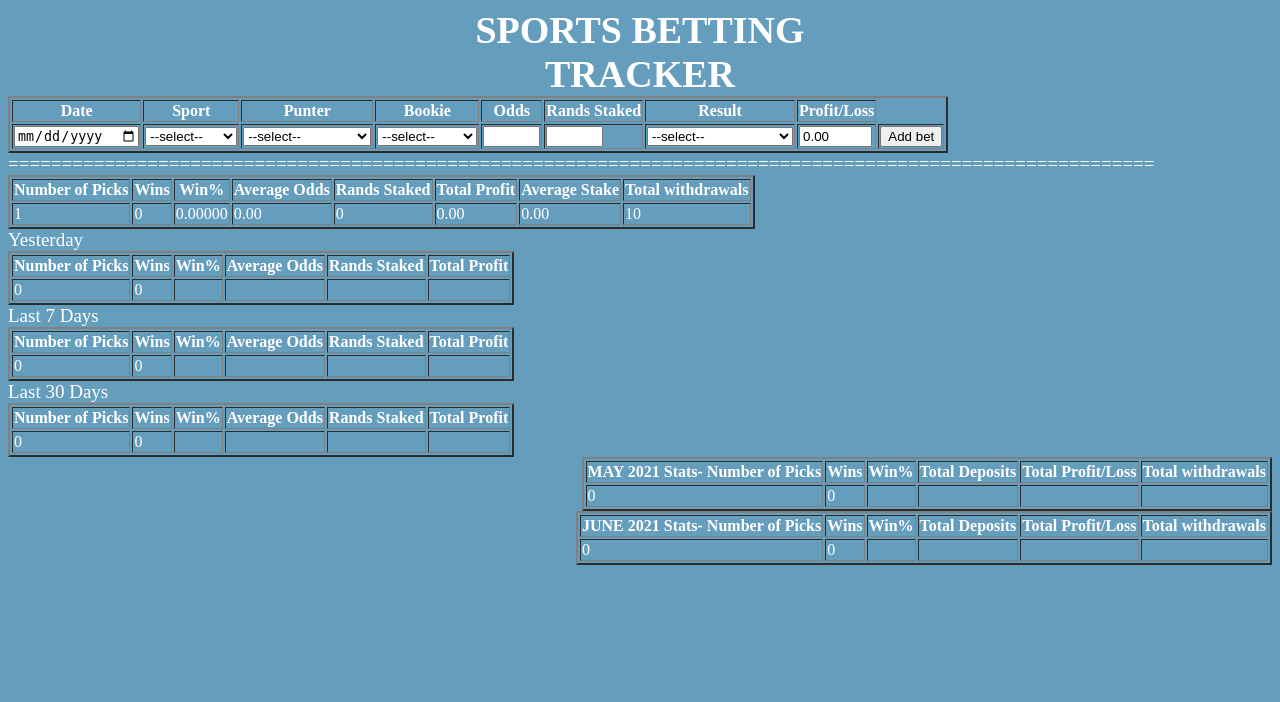
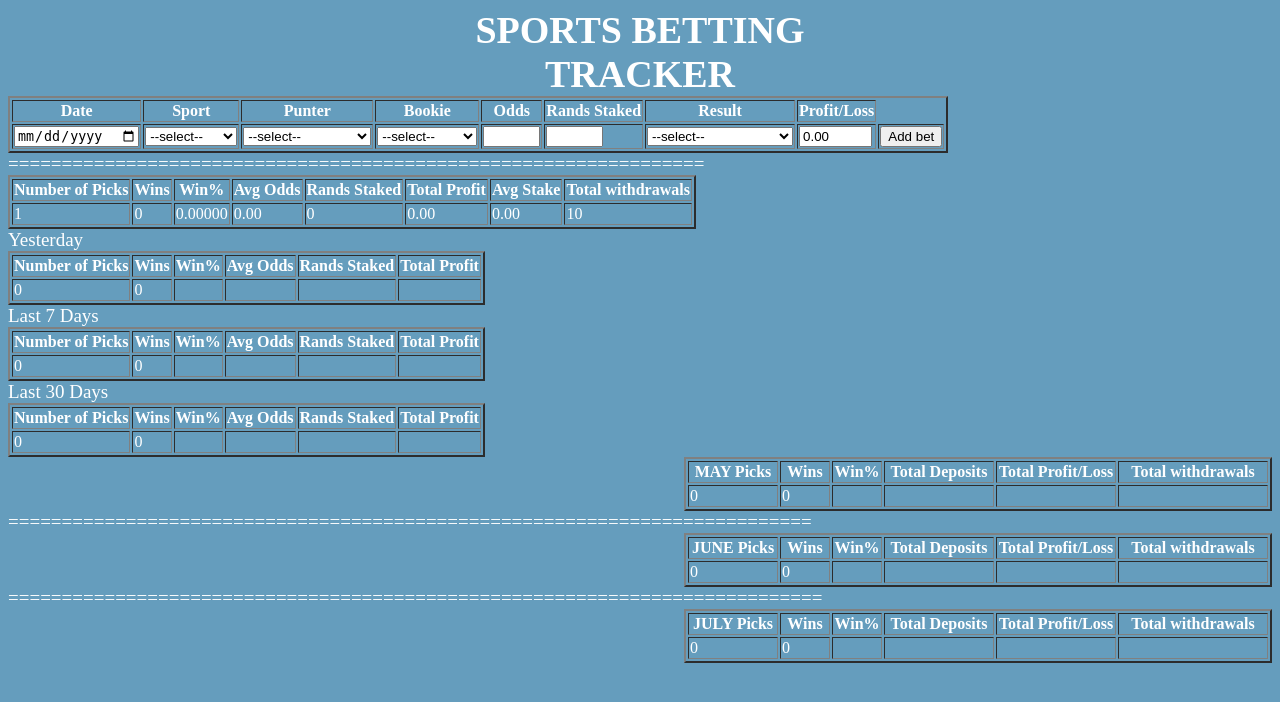
Before and after one commit to KingSila/zapuntertracker, a PHP site: page / in a window 1280 px wide. Shown: the top 702 px of the page. Run offline with PHP 8.4, Linux system fonts and the light colour scheme; tables that the repository leaves empty or names only in its code hold one stand-in row (values such as "Sample post").

Commit message:
added new month

```diff
--- a/index.php
+++ b/index.php
@@ -158,17 +158,17 @@
         </tr>
         </table>
 
-        <label for="SEPARATOR">===========================================================================================================</label>
+        <label for="SEPARATOR">=================================================================</label>
 
         <table border="2">
           <tr>
            <th>Number of Picks</th>
            <th>Wins</th>
            <th>Win%</th>
-           <th>Average Odds </th>
+           <th>Avg Odds </th>
            <th>Rands Staked </th>
            <th>Total Profit </th>
-           <th>Average Stake </th>
+           <th>Avg Stake </th>
            <th>Total withdrawals </th>
          </tr>
 
@@ -262,7 +262,7 @@
            <th>Number of Picks</th>
            <th>Wins</th>
            <th>Win%</th>
-           <th>Average Odds </th>
+           <th>Avg Odds </th>
            <th>Rands Staked </th>
            <th>Total Profit </th>
          </tr>
@@ -342,7 +342,7 @@
            <th>Number of Picks</th>
            <th>Wins</th>
            <th>Win%</th>
-           <th>Average Odds </th>
+           <th>Avg Odds </th>
            <th>Rands Staked </th>
            <th>Total Profit </th>
          </tr>
@@ -422,7 +422,7 @@
            <th>Number of Picks</th>
            <th>Wins</th>
            <th>Win%</th>
-           <th>Average Odds </th>
+           <th>Avg Odds </th>
            <th>Rands Staked </th>
            <th>Total Profit </th>
          </tr>
@@ -492,9 +492,15 @@
         </table>
 
 
-      <table align="right" border="2">
+      <table align='right' border="2">
+      <col width="90">
+      <col width="50">
+      <col width="50">
+      <col width="110">
+      <col width="120">
+      <col width="150">
           <tr>
-           <th>MAY 2021 Stats- Number of Picks</th>
+           <th>MAY Picks</th>
            <th>Wins</th>
            <th>Win%</th>
            <th>Total Deposits</th>
@@ -563,15 +569,20 @@
 
              }
 
-
-
         ?>
         </table>
 
+        <label for="SEPARATOR">===========================================================================</label>
 
-      <table align="right" border="2">
+      <table align='right' border="2">
+      <col width="90">
+      <col width="50">
+      <col width="50">
+      <col width="110">
+      <col width="120">
+      <col width="150">
           <tr>
-           <th>JUNE 2021 Stats- Number of Picks</th>
+           <th>JUNE Picks</th>
            <th>Wins</th>
            <th>Win%</th>
            <th>Total Deposits</th>
@@ -643,5 +654,88 @@
         ?>
         </table>
 
+    <label for="SEPARATOR">============================================================================</label>
+
+      <table align='right' border="2">
+      <col width="90">
+      <col width="50">
+      <col width="50">
+      <col width="110">
+      <col width="120">
+      <col width="150">
+          <tr>
+           <th>JULY Picks</th>
+           <th>Wins</th>
+           <th>Win%</th>
+           <th>Total Deposits</th>
+           <th>Total Profit/Loss</th>
+           <th>Total withdrawals </th>
+         </tr>
+         <?php
+                  $sql = "SELECT count(*) as julytotal  FROM `bettingtracker`
+                  WHERE MONTH(date) = 07 AND YEAR(date) = 2021";
+                  $result = mysqli_query($conn,$sql);
+
+                  print "</td> <td>";
+                while($r = mysqli_fetch_array($result))
+                {
+                    echo  $r['julytotal'];
+                    print "</td> <td>";
+                }
+                $sql = "SELECT count(*) as julywinstotal FROM `bettingtracker` WHERE MONTH(date) = 07 AND YEAR(date) = 2021
+                and outcome='Win'";
+               $result = mysqli_query($conn,$sql);
+
+
+               while($r = mysqli_fetch_array($result))
+               {
+                  echo  $r['julywinstotal'];
+                 print "</td> <td>";
+               }
+
+               $sql = "SELECT COUNT(*) AS win_cnt, 100.0 * COUNT(*) / (SELECT COUNT(*) FROM bettingtracker WHERE MONTH(date) = 07 AND YEAR(date) = 2021)
+               AS julywin_percentage FROM `bettingtracker` WHERE MONTH(date) = 07 AND YEAR(date) = 2021
+                and outcome='Win'";
+                $result = mysqli_query($conn,$sql);
+
+
+               while($r = mysqli_fetch_array($result))
+              {
+                 echo  $r['julywin_percentage'];
+                 print "</td> <td>";
+              }
+              $sql = "SELECT SUM(amount) as julydeposit from deposits WHERE MONTH(date) = 07 AND YEAR(date) = 2021";
+               $result = mysqli_query($conn,$sql);
+
+
+              while($r = mysqli_fetch_array($result))
+             {
+                echo  $r['julydeposit'];
+                print "</td> <td>";
+             }
+             $sql = "SELECT sum(pnl)  as julypnl FROM `bettingtracker` WHERE MONTH(date) = 07 ";
+             $result = mysqli_query($conn,$sql);
+
+
+           while($r = mysqli_fetch_array($result))
+           {
+               echo  $r['julypnl'];
+               print "</td> <td>";
+
+           }
+           $sql = "SELECT SUM(amount) as julytotalwithdrawals from withdrawals WHERE MONTH(date) = 07 ";
+           $result = mysqli_query($conn,$sql);
+
+
+          while($r = mysqli_fetch_array($result))
+         {
+            echo  $r['julytotalwithdrawals'];
+
+         }
+
+        ?>
+        </table>
+
+
 </body>
 </html>
```
Also changed, not shown: includes/main.css (line endings or trailing spaces).
